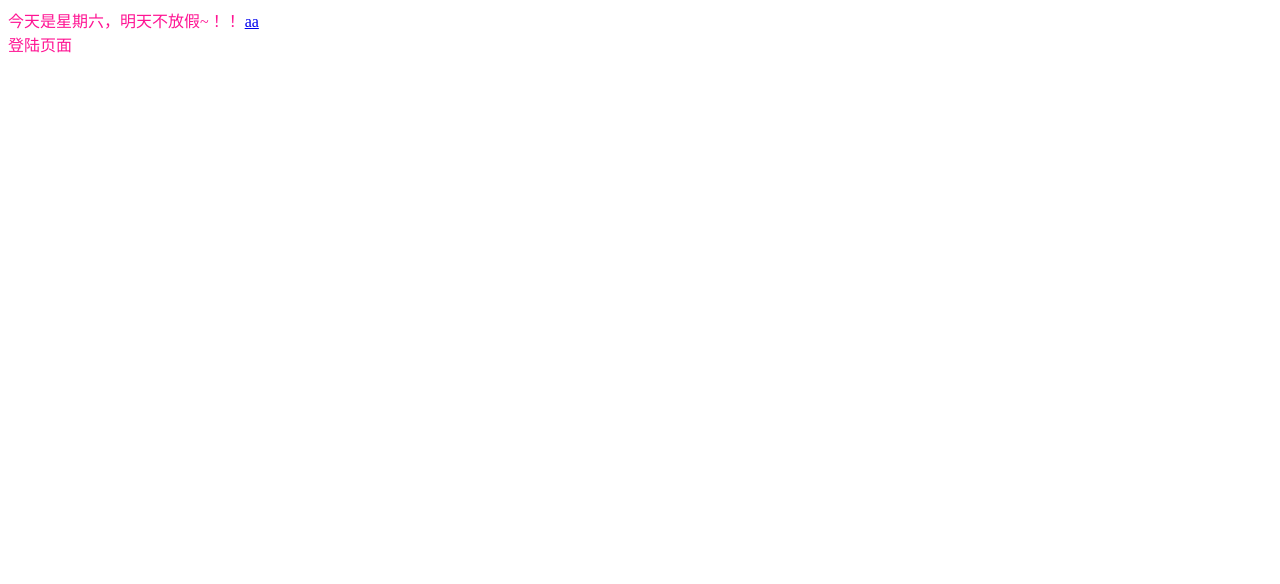
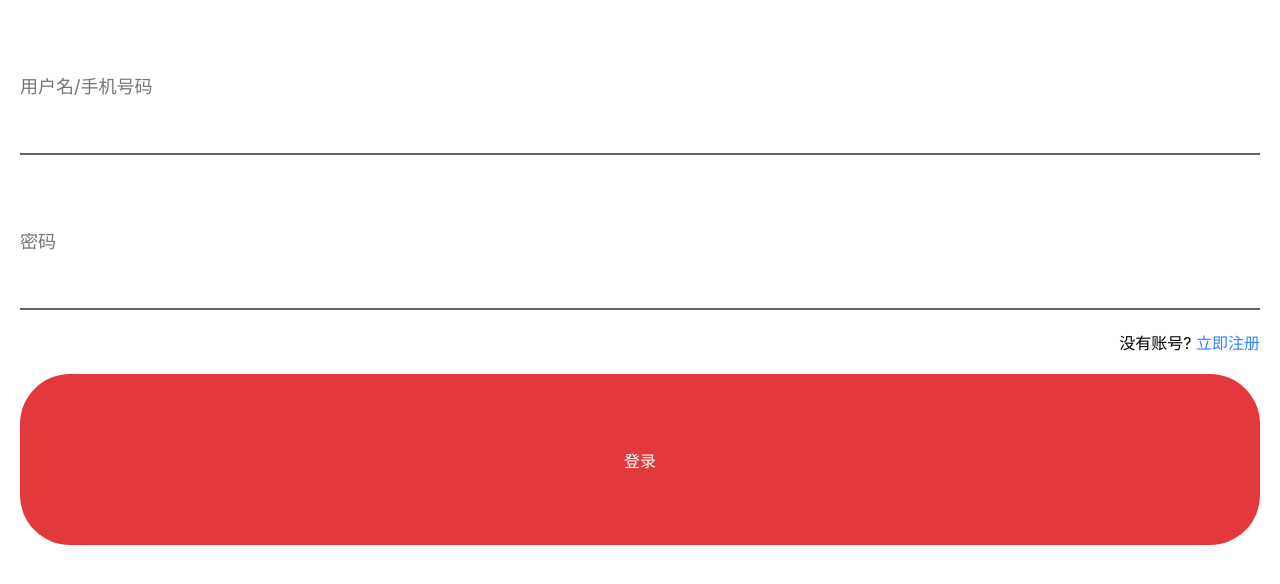
Before and after one commit to coderYuFengWei/toutiao_project, a Vue app: page /#/login in a window 1280 px wide. Shown: the top 584 px of the page. Built offline with nearby package versions, Linux system fonts and the light colour scheme; a small style sheet from the web is missing.

Commit message:
登录页面完成

```diff
--- a/package.json
+++ b/package.json
@@ -28,6 +28,8 @@
     "webpack-merge": "^4.2.2"
   },
   "dependencies": {
+    "axios": "^0.19.0",
+    "vant": "^2.2.2",
     "vue": "^2.6.10",
     "vue-router": "^3.1.3"
   }
--- a/src/App.vue
+++ b/src/App.vue
@@ -1,8 +1,6 @@
 <template>
-  <div class='blue'>今天是星期六，明天不放假~！！
-
-<router-link to='/login'>aa</router-link>
-
+  <div>
+<!-- 占位符 -->
  <router-view> </router-view>
 
   </div>
@@ -17,8 +15,29 @@ export default {
 }
 </script>
 
+
 <style>
-.blue{
-    color:deeppink;
+@import url('http://at.alicdn.com/t/font_1426139_h6vn3jbl5q.css');
+@import url('../node_modules/vant/lib/index.css');
+
+/* 公共样式 */
+*{
+  margin: 0;
+  padding: 0;
+}
+
+a{
+  color:inherit;
+}
+
+a:hover{
+  text-decoration: none;
+}
+ul,li,ol{
+  list-style: none;
+}
+
+i,em{
+  font-style:normal;
 }
 </style>
--- /dev/null
+++ b/src/components/authButton.vue
@@ -0,0 +1,28 @@
+<template>
+  <div class="button" @click="handleClick">{{text}}</div>
+</template>
+
+<script>
+export default {
+  props: ["text"],
+  methods: {
+    handleClick(event) {
+      this.$emit("click", event);
+    }
+  }
+};
+</script>
+
+<style scoped lang="less">
+.button {
+  width: 100%;
+  height: 48/360 * 100vw;
+  display: flex;
+  justify-content: center;
+  align-items: center;
+  background: #e4393c;
+  color: white;
+  border-radius: 50px;
+  font-style: 24px;
+}
+</style>
--- /dev/null
+++ b/src/components/authInput.vue
@@ -0,0 +1,66 @@
+<template>
+  <input
+    class="input"
+    :class="{
+      success:status==='success',
+      error:status==='error'
+  }"
+    :placeholder="placeholder"
+    :value="value"
+    @input="handleInput"
+    @change="handlechange"
+  />
+</template>
+
+<script>
+export default {
+  props: ["placeholder", "value", "name", "rule", "err_massage"],
+  data() {
+    return {
+      status: ""
+    };
+  },
+  methods: {
+    handleInput(event) {
+      const { value } = event.target;
+      this.$emit("input", value);
+
+      if (this.rule) {
+        if (this.rule.test(value)) {
+          this.status = "success";
+        } else {
+          this.status = "error";
+        }
+      }
+    },
+
+    handlechange() {
+      if (this.err_massage && this.status === "error") {
+        this.$toast.fail(this.err_massage);
+      }
+    }
+  }
+};
+</script>
+
+<style scoped lang="less">
+.input {
+  width: 100%;
+  height: 38/360 * 100vw;
+  padding: 20px 0;
+  box-sizing: border-box;
+  background: #fff;
+  border: none;
+  border-bottom: 2px solid #666;
+  outline: none;
+  font-size: 18px;
+}
+
+.success {
+  border-bottom-color: rgb(77, 230, 77);
+}
+
+.error {
+  border-bottom-color: rgb(231, 22, 22);
+}
+</style>
--- a/src/main.js
+++ b/src/main.js
@@ -1,11 +1,19 @@
 import Vue from 'vue';
 import App from './App.vue';
-import login from './pages/login.vue'
+import login from '@/pages/login.vue'
 import Router from 'vue-router';
+import axios from "axios";
+import vant from "vant";
+
 
 
 //注册路由
 Vue.use(Router)
+Vue.use(vant)
+
+Vue.prototype.$axios = axios;
+axios.defaults.baseURL = "http://127.0.0.1:3000";
+
 
 let routes = [{
     path: '/login',
--- a/src/pages/login.vue
+++ b/src/pages/login.vue
@@ -1,17 +1,120 @@
 <template>
-  <div>
+  <div class="container">
+    <!-- 关闭按钮 -->
+    <div class="close">
+      <span class="iconfont iconicon-test"></span>
+    </div>
 
-      登陆页面
+    <!-- logo -->
+    <div class="logo">
+      <span class="iconfont iconnew"></span>
+    </div>
 
+    <!-- 用户，密码输入框 -->
+    <div class="inputs">
+      <authInput
+        placeholder="用户名/手机号码"
+        :value="form.username"
+        @input="handleInputValue"
+        :rule="/^1[0-9]{4,10}$/"
+        err_message="请输入正确的手机号码"
+      ></authInput>
+
+      <authInput
+        placeholder="密码"
+        type="password"
+        v-model="form.password"
+        :rule="/^[0-9a-zA-Z]{3,12}$/"
+        err_message="请输入正确的密码"
+      ></authInput>
+      <!-- @input="handleInputValue" -->
+    </div>
+
+    <p class="tips">
+      没有账号?
+      <router-link to="/register">立即注册</router-link>
+    </p>
+
+    <authButton text="登录" @click="handleSubmit"></authButton>
   </div>
 </template>
 
 <script>
+import authButton from "@/components/authButton";
+import authInput from "@/components/authInput";
+
 export default {
+  data() {
+    return {
+      form: {
+        username: "",
+        password: ""
+      }
+    };
+  },
 
-}
+  methods: {
+    //按钮提交事件
+    handleSubmit() {
+      this.$axios({
+        url: "/login",
+        method: "POST",
+        data: this.form
+      }).then(res => {
+        let { message } = res.data;
+        if (message === "登录成功") {
+          this.$router.push("/");
+        }
+      });
+    },
+
+    //获取input输入框的值
+    handleInputValue(value) {
+      this.form.username = value;
+    }
+  },
+
+  components: {
+    authButton,
+    authInput
+  }
+};
 </script>
 
-<style>
+<style scoped lang="less">
+.container {
+  padding: 20px;
+}
 
+.close {
+  span {
+    font-size: 27 / 360 * 100vw;
+  }
+}
+
+.logo {
+  display: flex;
+  justify-content: center;
+
+  span {
+    display: block;
+    font-size: 126 / 360 * 100vw;
+    color: #d81e06;
+  }
+}
+
+.inputs {
+  input {
+    margin-bottom: 20px;
+  }
+}
+
+.tips {
+  text-align: right;
+  margin-bottom: 20px;
+
+  a {
+    color: #3385ff;
+  }
+}
 </style>
```
Also changed, not shown: 1 other file (tests, documents, lock files or other folders).
